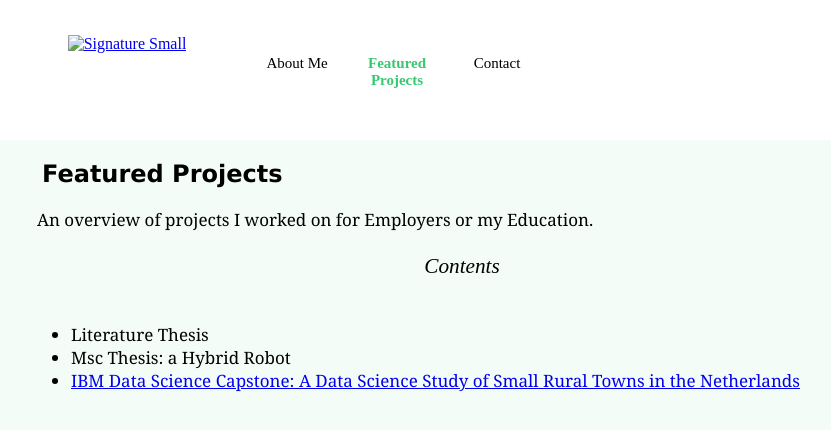
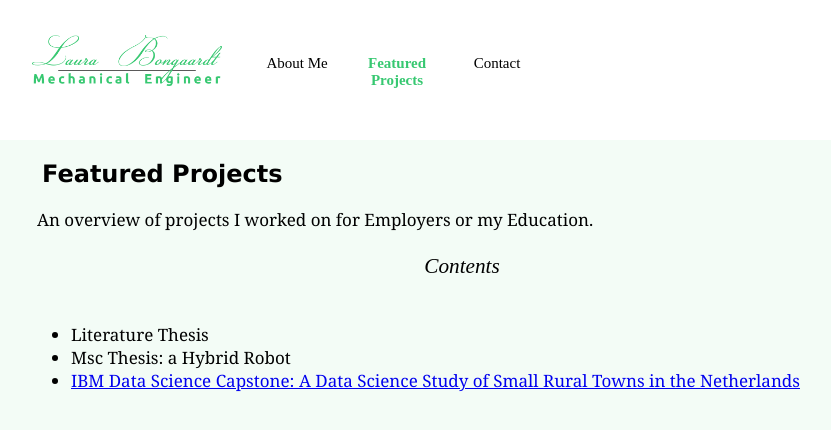
Before and after one commit to LauLau85/MyWebsite, a plain HTML site: page projects.html in a window 1280 px wide. Shown: the whole page, without its empty margins (173-1004 px from the left). Drawn offline with Linux system fonts and the light colour scheme.

Commit message:
Update projects.html

```diff
--- a/projects.html
+++ b/projects.html
@@ -35,7 +35,7 @@
 	<div id="SignatureSmall">
 		<div id="SigSmall">
 			<a href="index.html">
-				<img src="Pictures2/logo.png" alt="Signature Small" title="Signature small" width="190"/>
+				<img src="logo.png" alt="Signature Small" title="Signature small" width="190"/>
 			</a>
 		</div>
 	</div>
```
